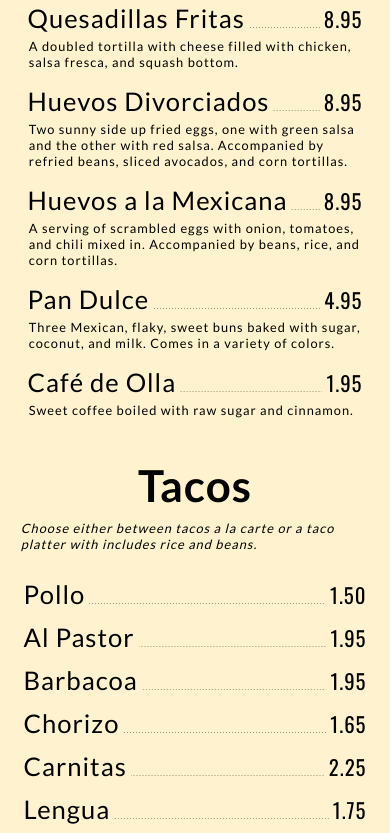
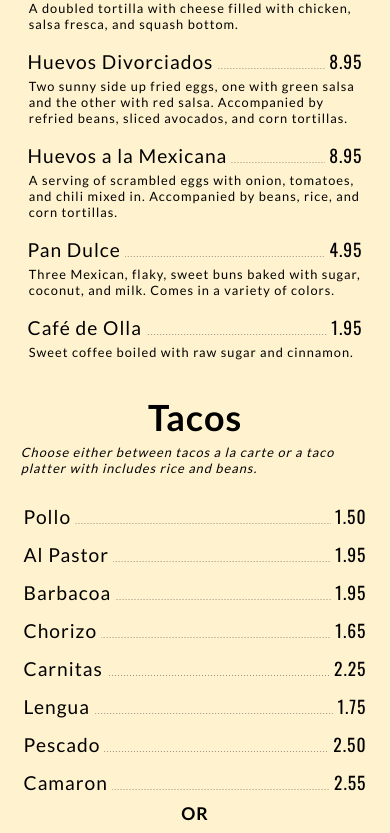
Before and after one commit to MasterBirdy/aFoodPlace, a plain HTML site: page menu.html in a window 390 px wide. Shown: the part 505-1338 px from the top of the page. Drawn offline with nearby package versions, Linux system fonts and the light colour scheme.

Commit message:
fixed viewport issue

```diff
--- a/menu.css
+++ b/menu.css
@@ -5,6 +5,7 @@
 
 html, body{
      height: 100%;
+     width: 100%;
 }
 
 
@@ -40,6 +41,7 @@ ul {
      font-size: 1.75em;
      user-select: none;
      z-index: 5;
+     width: 100%;
 }
 
 li {
@@ -49,7 +51,6 @@ li {
      background-color: transparent;
      padding: 0 1.25em;
      transition: color 0.6s ease;
-     width: 150px;
      z-index: 3;
      opacity: 1;
      transition: opacity .6 ease;
@@ -190,7 +191,7 @@ i {
      z-index: 3;
 }
 
-@media (max-width: 800px) {
+@media screen and (max-width: 800px) {
      .item{
           width: 100%;
           padding: .5em;
@@ -209,6 +210,9 @@ i {
      h2{
           font-size: 1.6em;
      }
+     h3{
+          font-size: 1.3em;
+     }
 }
 
 @media screen and (max-width: 700px){
@@ -218,7 +222,6 @@ i {
 
      ul{
           top: 10%;
-          width: 100%;
           margin: auto 0;
           flex-direction: column;
           justify-content: space-around;
@@ -256,7 +259,7 @@ i {
 
 }
 
-@media (max-width: 650px)
+@media screen and (max-width: 650px)
 {
      .item-taco{
           width: 100%;
@@ -264,7 +267,7 @@ i {
 
 }
 
-@media (max-width: 600px)
+@media screen and (max-width: 600px)
 {
      h1{
           font-size: 2.75em;
@@ -282,3 +285,20 @@ i {
           margin-bottom: 1.75em;
      }
 }
+
+@media screen and (max-width: 450px)
+{
+     h1{
+          font-size: 2.25em;
+     }
+
+     h2{
+          font-size: 1.2em;
+     }
+     h3{
+          font-size: 1.1em;
+     }
+     .price {
+          font-size: 1.1em;
+     }
+}
--- a/style.css
+++ b/style.css
@@ -49,7 +49,7 @@ li {
      background-color: transparent;
      padding: 0 1.25em;
      transition: color 0.6s ease;
-     width: 150px;
+
      z-index: 3;
      opacity: 1;
      transition: opacity .6 ease;
@@ -260,6 +260,14 @@ section::before{
      }
 }
 
+@media screen and (max-width: 400px)
+{
+     h1 {
+          font-size: 1.75em;
+     }
+}
+
+
 
  @keyframes fadeAway{
       0% {opacity: 1}
```
Also changed, not shown: main.js.
